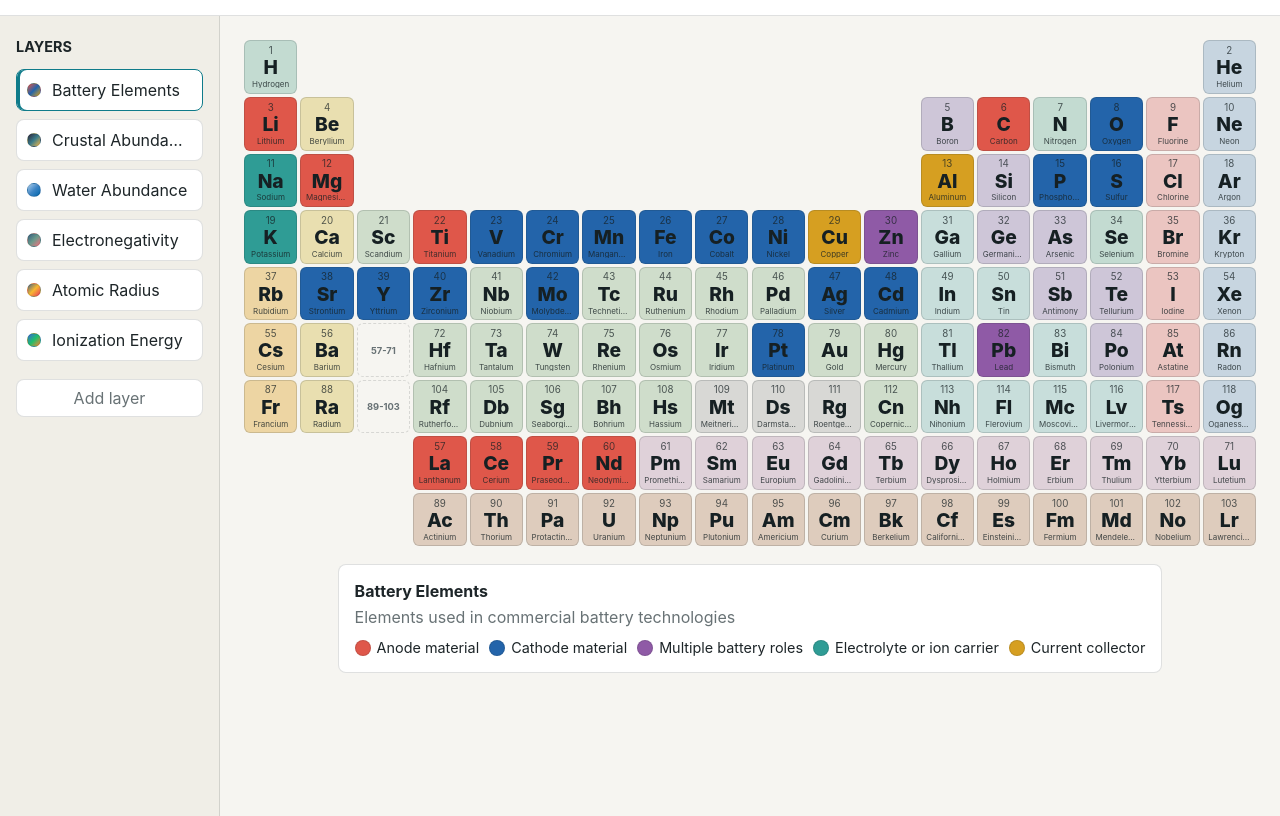
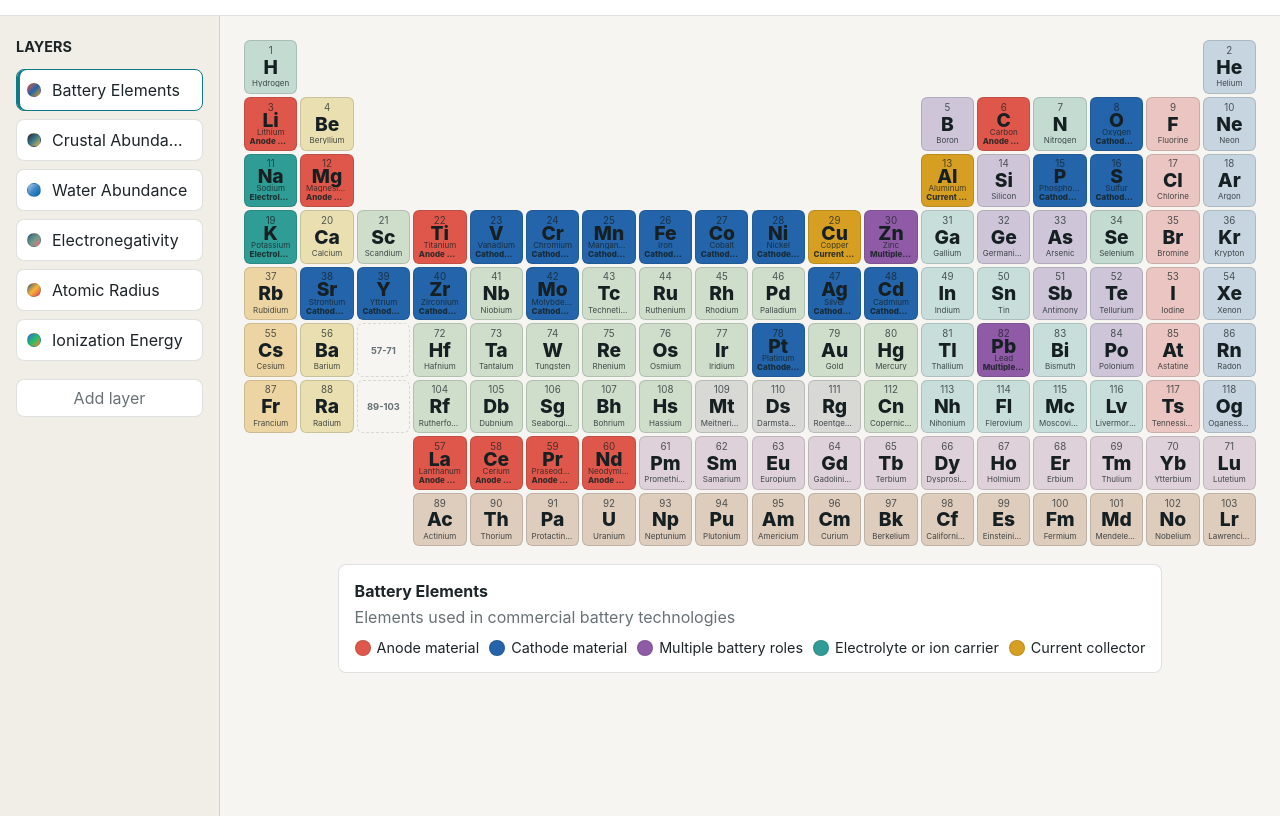
Before and after one commit to heinsaar/qimia, a website built with Vite: page index.html in a window 1280 px wide. Shown: the part 73-889 px from the top of the page. Built offline with nearby package versions, Linux system fonts and the light colour scheme.

Commit message:
Show active layer values in table cells
Render the active layer's data directly inside each periodic table cell, using exact display values when provided, formatted numeric values for continuous layers, and localized category labels for categorical layers. Add tests covering crustal, battery, water, electronegativity, atomic radius, and ionization labels.

```diff
--- a/src/TableRenderer.ts
+++ b/src/TableRenderer.ts
@@ -6,6 +6,8 @@ type SelectElementHandler = (element: Element) => void;
 
 export class TableRenderer {
   private readonly cells = new Map<number, HTMLButtonElement>();
+  private activeLayer: Layer | null = null;
+  private activeScale: ColorScaleDef | undefined;
   private grid: HTMLDivElement | null = null;
 
   constructor(
@@ -45,11 +47,14 @@ export class TableRenderer {
   }
 
   updateLayer(layer: Layer, scale: ColorScaleDef | undefined): void {
+    this.activeLayer = layer;
+    this.activeScale = scale;
     this.cells.forEach((cell, atomicNumber) => {
       const layerValue = layer.values[String(atomicNumber)];
       cell.style.setProperty('--cell-bg', this.colorScale.resolve(scale, layerValue));
       cell.dataset.hasLayerValue = layerValue === undefined ? 'false' : 'true';
     });
+    this.updateLabels();
   }
 
   updateLabels(): void {
@@ -62,12 +67,19 @@ export class TableRenderer {
       }
 
       const name = this.i18n.t(element.nameKey);
-      cell.setAttribute('aria-label', `${name}, ${element.symbol}, ${element.atomicNumber}`);
+      const layerValueLabel = this.layerValueLabel(element);
+      const ariaParts = [name, element.symbol, String(element.atomicNumber)];
+      if (layerValueLabel) {
+        ariaParts.push(layerValueLabel);
+      }
+
+      cell.setAttribute('aria-label', ariaParts.join(', '));
       cell.dataset.tooltip = `${name} (${element.symbol})`;
       cell.innerHTML = `
         <span class="element-number">${element.atomicNumber}</span>
         <span class="element-symbol">${element.symbol}</span>
         <span class="element-name">${name}</span>
+        ${layerValueLabel ? `<span class="element-layer-value">${layerValueLabel}</span>` : ''}
       `;
     });
   }
@@ -101,4 +113,42 @@ export class TableRenderer {
 
     return element.group;
   }
+
+  private layerValueLabel(element: Element): string {
+    if (!this.activeLayer) {
+      return '';
+    }
+
+    const atomicKey = String(element.atomicNumber);
+    const displayValue = this.activeLayer.displayValues?.[atomicKey];
+    if (displayValue) {
+      return displayValue;
+    }
+
+    const layerValue = this.activeLayer.values[atomicKey];
+    if (this.activeLayer.type === 'continuous' && typeof layerValue === 'number') {
+      return `${this.i18n.formatNumber(layerValue)} ${this.activeLayer.unit ?? ''}`.trim();
+    }
+
+    if (this.activeLayer.type === 'categorical') {
+      const category = this.extractCategory(layerValue);
+      const labelKey = this.activeScale?.entries?.find((entry) => entry.key === category)?.labelKey;
+      return labelKey ? this.i18n.t(labelKey) : category;
+    }
+
+    return '';
+  }
+
+  private extractCategory(value: unknown): string {
+    if (typeof value === 'string') {
+      return value;
+    }
+
+    if (typeof value === 'object' && value !== null && 'category' in value) {
+      const category = (value as { category?: unknown }).category;
+      return typeof category === 'string' ? category : '';
+    }
+
+    return '';
+  }
 }
--- a/src/style.css
+++ b/src/style.css
@@ -239,7 +239,7 @@ h1 {
 .element-cell {
   position: relative;
   display: grid;
-  grid-template-rows: auto minmax(0, 1fr) auto;
+  grid-template-rows: auto minmax(0, 1fr) auto auto;
   gap: 1px;
   width: 100%;
   height: 100%;
@@ -304,6 +304,18 @@ h1 {
   overflow: hidden;
   color: rgba(22, 32, 35, 0.78);
   font-size: clamp(0.44rem, 0.34rem + 0.2vw, 0.68rem);
+  line-height: 1;
+  text-overflow: ellipsis;
+  white-space: nowrap;
+}
+
+.element-layer-value {
+  display: block;
+  min-width: 0;
+  overflow: hidden;
+  color: rgba(22, 32, 35, 0.84);
+  font-size: 0.5rem;
+  font-weight: 800;
   line-height: 1;
   text-overflow: ellipsis;
   white-space: nowrap;
@@ -588,6 +600,10 @@ h1 {
   .element-name {
     font-size: clamp(0.32rem, 1.35vw, 0.48rem);
   }
+
+  .element-layer-value {
+    font-size: 0.34rem;
+  }
 }
 
 @media (max-width: 560px) {
```
Also changed, not shown: tests/layer-switching.spec.ts (+28 -0 lines).
